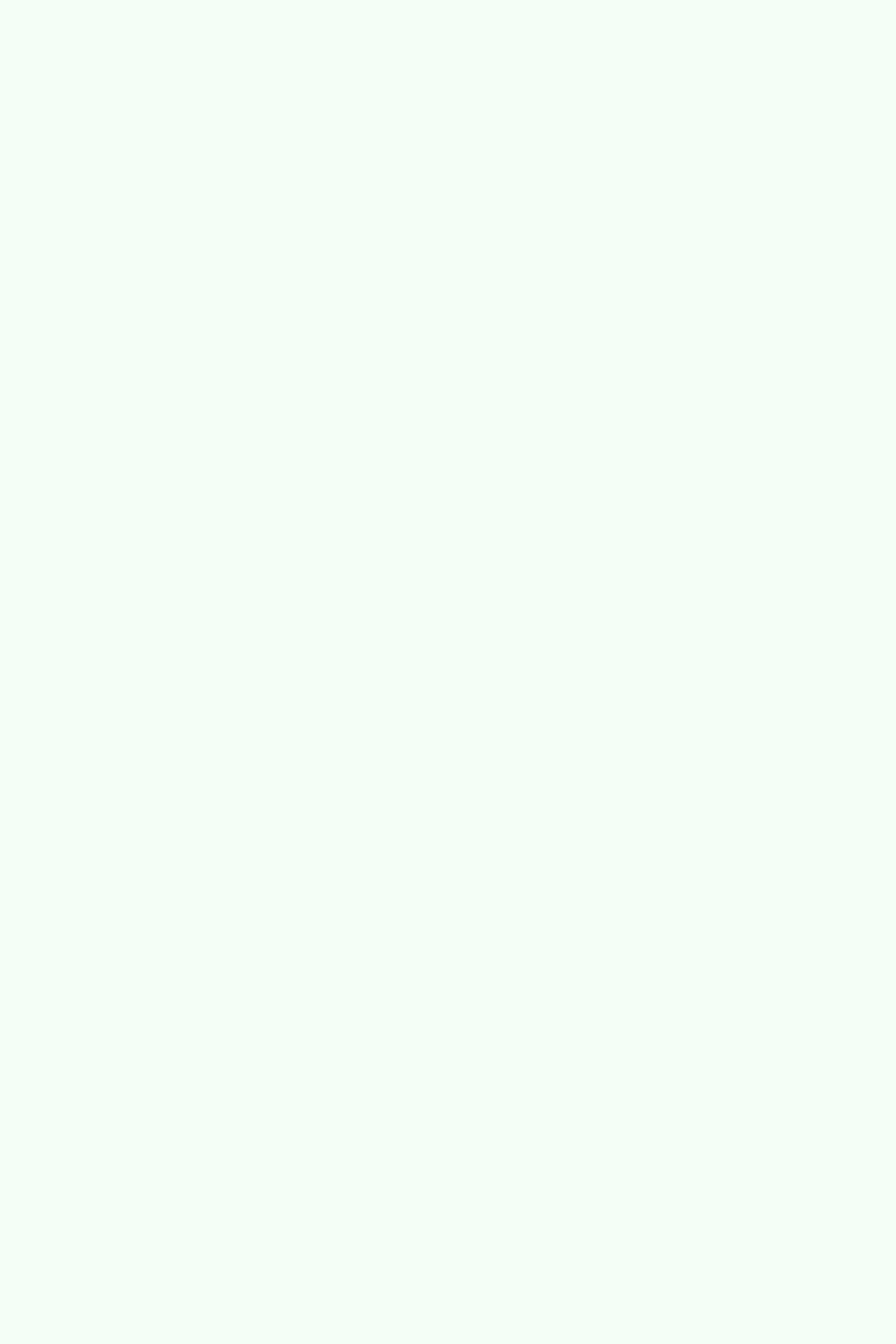
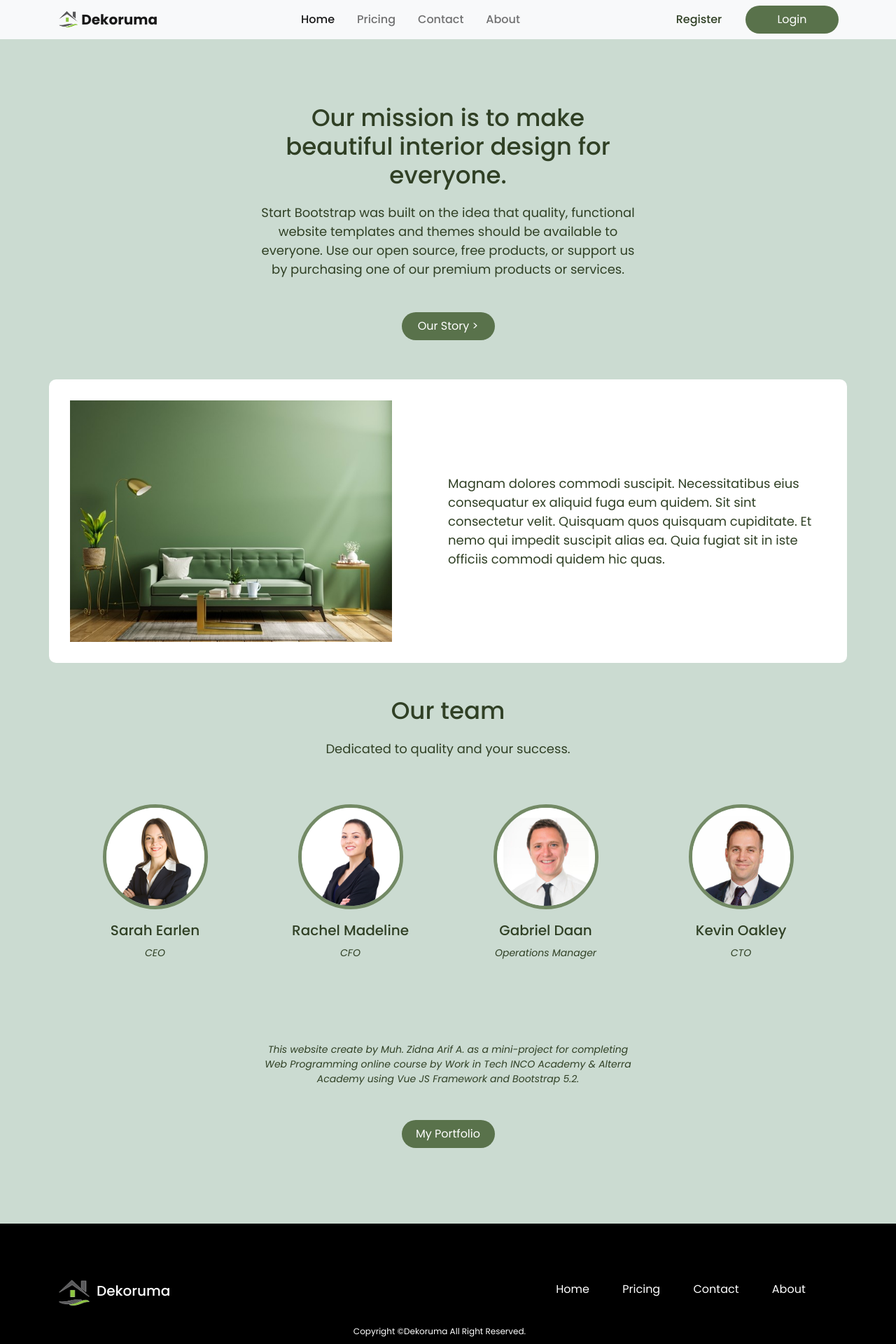
Before and after one commit to zidnaarif/148_WPA_zidnavue, a Vue app: page /about in a window 1280 px wide. Before the commit this address had no page. Shown: the top 1920 px of the page at 70% size. Before the commit the page ends 800 px from the top, so only its background shows below. Built offline with nearby package versions, Linux system fonts and the light colour scheme.

Commit message:
add router about us & final

```diff
--- a/public/assets/style/style.css
+++ b/public/assets/style/style.css
@@ -528,6 +528,13 @@ footer a:hover {
   margin: 20px 0 20px 0;
 }
 
+.about p {
+  font-size: 14px;
+  font-style: italic;
+  font-weight: 400;
+  margin: 20px 0 20px 0;
+}
+
 .aboutcard {
   width: 100%;
   background-color: white;
--- /dev/null
+++ b/src/components/CardTeam.vue
@@ -0,0 +1,13 @@
+<template>
+    <div class="profileimg">
+        <img :src="`${image}`" alt="">
+    </div>
+    <h5>{{name}}</h5>
+    <span>{{tittle}}</span>
+</template>
+
+<script>
+export default {
+    props: ['image', 'name', 'tittle']
+}
+</script>
--- a/src/components/FooterVue.vue
+++ b/src/components/FooterVue.vue
@@ -8,10 +8,10 @@
                 <a href="#" class="ms-2"><h5>Dekoruma</h5></a>
             </div>
             <div class="link col-md-5 d-flex justify-content-evenly">
-                <a href="/">Home</a>
-                <a href="/pricing.html">Pricing</a>
-                <a href="/contact.html">Contact</a>
-                <a href="/about.html">About</a>
+                <router-link to="/">Home</router-link>
+                <router-link to="/pricing">Pricing</router-link>
+                <router-link to="/contact">Contact</router-link>
+                <router-link to="/about">About</router-link>
             </div>
             </div>
             <div class="row position-absolute copyright start-50 translate-middle">
--- a/src/components/NavbarVue.vue
+++ b/src/components/NavbarVue.vue
@@ -20,7 +20,7 @@
             <router-link to="/contact" class="nav-link">Contact</router-link>
           </li>
           <li class="nav-item mx-2">
-            <a class="nav-link" href="/about.html">About</a>
+            <router-link to="/about" class="nav-link">About</router-link>
           </li>
         </ul>
 
--- a/src/router/index.js
+++ b/src/router/index.js
@@ -3,11 +3,12 @@ import HomeView from '../views/HomeView.vue'
 import RegisterView from '../views/RegisterView.vue'
 import PricingView from '../views/PricingView.vue'
 import ContactView from '../views/ContactView.vue'
+import AboutView from '../views/AboutView.vue'
 
 const routes = [
   {
     path: '/',
-    name: 'Dekoruma',
+    name: 'Home',
     component: HomeView
   },
   {
@@ -24,6 +25,11 @@ const routes = [
     path: '/contact',
     name: 'Contact',
     component: ContactView
+  },
+  {
+    path: '/about',
+    name: 'About',
+    component: AboutView
   }
 ]
 
--- a/src/views/AboutView.vue
+++ b/src/views/AboutView.vue
@@ -1,5 +1,96 @@
 <template>
-  <div class="about">
-    <h1>This is an about page</h1>
-  </div>
+
+  <NavbarVue/>
+
+  <section id="about" class="overflow-hidden">
+    <div class="container">
+      <div class="container-fluid about mt-5 mb-5 text-center">
+        <div class="row">
+          <div class="col-12">
+            <h3>Our mission is to make beautiful interior design for everyone.</h3>
+            <span>Start Bootstrap was built on the idea that quality, functional website templates and themes should be available to everyone. Use our open source, free products, or support us by purchasing one of our premium products or services.</span>
+            <div class="mt-5 mb-2">
+              <button class="button-secondary rounded-pill">Our Story ></button>
+            </div>
+          </div>
+        </div>
+      </div>
+
+      <div class="row">
+        <div class="aboutcard d-lg-flex align-items-center mx-auto">
+          <div class="col-md-6 mx-auto my-auto">
+            <div class="imgcard">
+              <img src="/assets/img/luxury-living-room-mockup.jpg"/>
+            </div>
+          </div>
+
+          <div class="col-md-6 mx-auto my-auto">
+            <span>Magnam dolores commodi suscipit. Necessitatibus eius consequatur ex aliquid fuga eum quidem. Sit sint consectetur velit. Quisquam quos quisquam cupiditate. Et nemo qui impedit suscipit alias ea. Quia fugiat sit in iste officiis commodi quidem hic quas.</span>
+          </div>
+        </div>
+      </div>
+
+      <div class="row mt-5">
+        <div class="col-12 mb-5 text-center team">
+          <h3>Our team</h3>
+          <span>Dedicated to quality and your success.</span>
+        </div>
+
+        <div class="teamcard d-lg-flex mx-auto align-items-center">
+          <div class="col-md-3 text-center">
+            <CardTeam name="Sarah Earlen" tittle="CEO" :image="'/assets/img/employee3.jpg'" />
+          </div>
+
+          <div class="col-md-3 text-center">
+            <CardTeam name="Rachel Madeline" tittle="CFO" :image="'/assets/img/employee4.jpg'" />
+          </div>
+
+          <div class="col-md-3 text-center">
+            <CardTeam name="Gabriel Daan" tittle="Operations Manager" :image="'/assets/img/employee1.jpg'" />
+          </div>
+
+          <div class="col-md-3 text-center">
+            <CardTeam name="Kevin Oakley" tittle="CTO" :image="'assets/img/employee2.jpg'" />
+          </div>
+        </div>
+
+      </div>
+
+      <div class="container-fluid about mt-5 text-center">
+        <div class="row mt-5">
+          <div class="col-12 mt-5">
+            <p>This website create by Muh. Zidna Arif A. as a mini-project for completing
+            Web Programming online course by Work in Tech INCO Academy & Alterra Academy using Vue JS Framework and Bootstrap 5.2.
+            </p>
+            <div class="mt-5 mb-2">
+              <button class="button-secondary rounded-pill">My Portfolio</button>
+            </div>
+          </div>
+        </div>
+      </div>
+
+    </div>
+  </section>
+
+  <FooterVue/>
+
 </template>
+
+<script>
+import NavbarVue from '@/components/NavbarVue.vue'
+import FooterVue from '@/components/FooterVue.vue'
+import CardTeam from '@/components/CardTeam.vue'
+
+export default {
+    setup() {
+    },
+    mounted() {
+      document.title = "About us";
+    },
+    components: {
+    NavbarVue,
+    FooterVue,
+    CardTeam
+  }
+}
+</script>
--- a/src/views/ContactView.vue
+++ b/src/views/ContactView.vue
@@ -14,10 +14,13 @@ import FooterVue from '@/components/FooterVue.vue'
 export default {
     setup() {
     },
+    mounted() {
+        document.title = "Contact";
+    },
     components: {
     NavbarVue,
     ContactVue,
     FooterVue
-}
+    }
 }
 </script>
--- a/src/views/HomeView.vue
+++ b/src/views/HomeView.vue
@@ -100,6 +100,9 @@ export default {
       web_name : "Dekoruma"
     }
   },
+  mounted() {
+    document.title = "Dekoruma";
+  },
   components: {
     NavbarVue,
     HeroVue,
--- a/src/views/PricingView.vue
+++ b/src/views/PricingView.vue
@@ -44,10 +44,13 @@ import CardPrice from '@/components/CardPrice.vue'
 export default {
     setup() {
     },
+    mounted() {
+      document.title = "Pricing Plan";
+    },
     components: {
     NavbarVue,
     FooterVue,
     CardPrice
-}
+  }
 }
 </script>
--- a/src/views/RegisterView.vue
+++ b/src/views/RegisterView.vue
@@ -55,6 +55,9 @@ import FooterVue from '@/components/FooterVue.vue'
 export default {
     setup() {
     },
+    mounted() {
+        document.title = "Register";
+    },
     components: {
         NavbarVue,
         FooterVue
```
